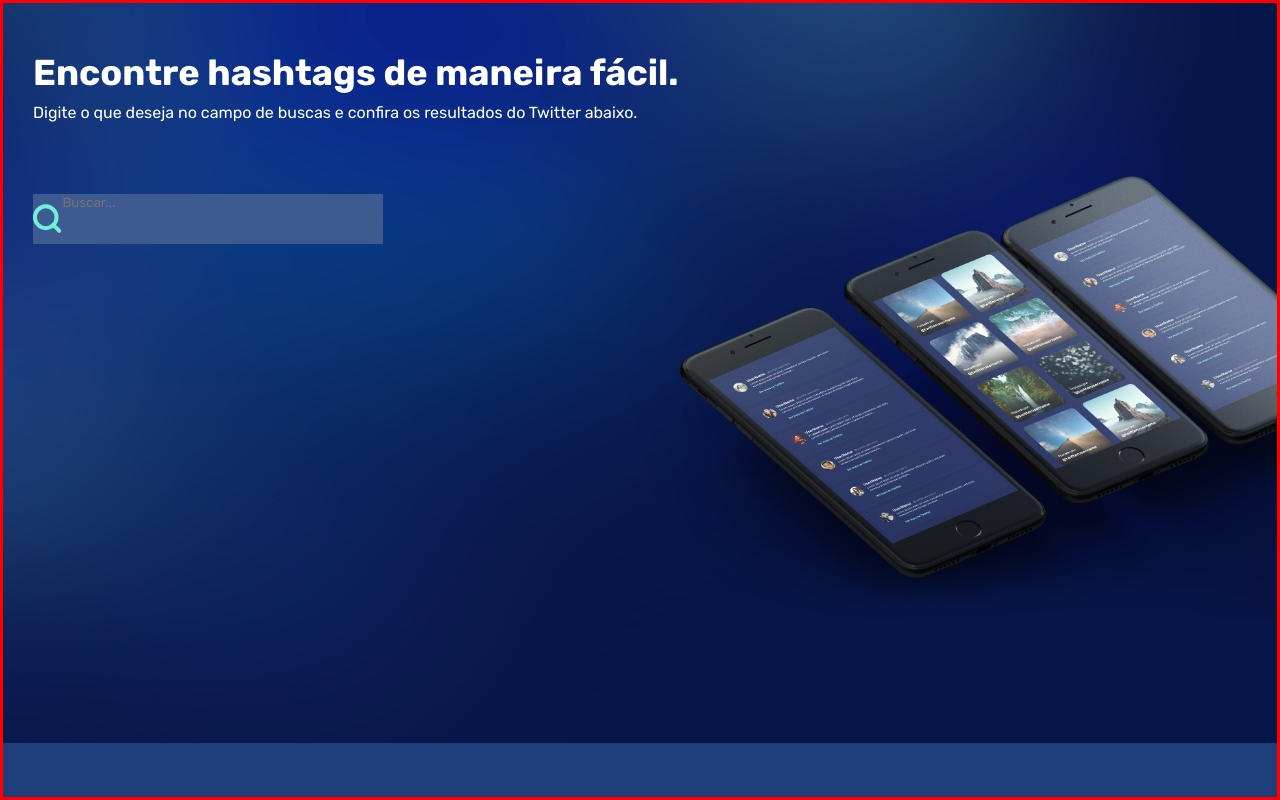
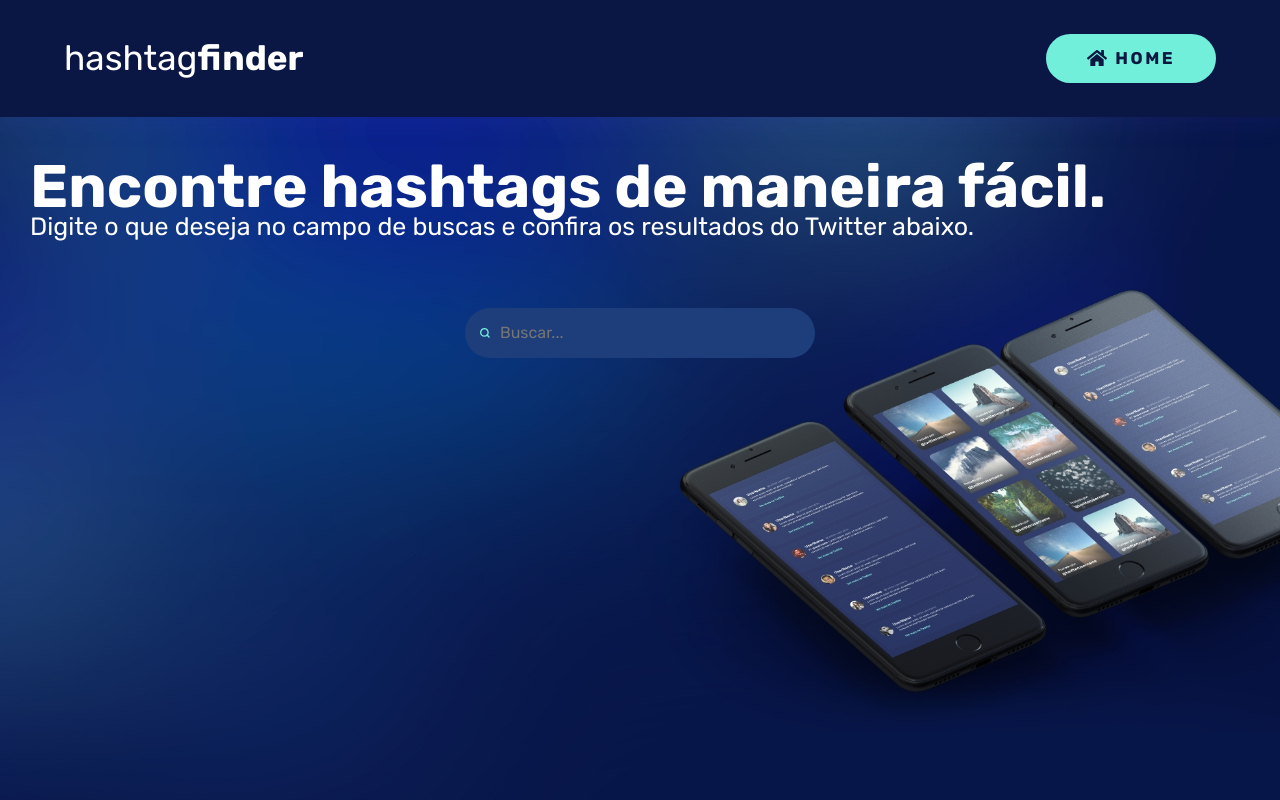
Before and after one commit to JD-Rodrigues/hashtag-finder, a React (Vite) app: page / in a window 1280 px wide. Shown: the top 800 px of the page. Built offline with nearby package versions, Linux system fonts and the light colour scheme.

Commit message:
Criação da seção de busca

```diff
--- a/src/App.jsx
+++ b/src/App.jsx
@@ -1,5 +1,6 @@
 import { Route, Routes } from "react-router-dom"
 import { Footer } from "./components/footer"
+import { Header } from "./components/header"
 import { About } from "./pages/about"
 import { History } from "./pages/history"
 import { Home } from "./pages/home"
@@ -11,6 +12,7 @@ function App() {
 
   return (
     <div className="App">
+      <Header />
         <Routes>
           <Route path="/" element={<Home />} />
           <Route path="/sobre" element={<About />} />
--- a/src/components/header/index.jsx
+++ b/src/components/header/index.jsx
@@ -1,4 +1,5 @@
-import styles from "./styles.module.css"
+import styles from "./styles.module.css";
+import homeIcon from '../../../public/images/icons/icon-home.svg';
 
 export const Header = () => {
   return(
--- a/src/main.module.css
+++ b/src/main.module.css
@@ -63,7 +63,7 @@ html {
   --dark-blue:#0A1744;
   --cyan:#72EFDB;
   --light-blue:rgb(30, 62, 123);
-  --light-blue-opaque:#3d5a91;
+  --light-blue-opaque:#1e3e7b;
 
   --text-white-first:#ffffff;
   --text-white-second:#FCFCFC;
--- a/src/pages/home/index.jsx
+++ b/src/pages/home/index.jsx
@@ -15,7 +15,7 @@ export const Home = () => {
             <p className={styles.description}>Digite o que deseja no campo de buscas e confira os resultados do Twitter abaixo.</p>
           </div>
           <div className={styles.search__wrapper}>
-            <img src={searchIcon} alt="" />
+            <img src={searchIcon} className={styles.search__icon} alt="" />
             <form action="">
               <input type="search" placeholder="Buscar..." />
             </form>
--- a/src/pages/home/styles.module.css
+++ b/src/pages/home/styles.module.css
@@ -2,7 +2,6 @@
 .main {
   width: 100%;
   min-height: 100vh;
-  border: solid red;
 }
 
 .search__section {
@@ -31,13 +30,86 @@
 }
 
 .search__wrapper {
+  padding: 15px;
+  border-radius: 25px;
   display: flex;
+  align-items: center;
+  align-self: center;
+  column-gap: 10px;
   width: 350px;
   height: 50px;
   background-color: var(--light-blue-opaque);
 }
 
+.search__icon {
+  width: 10px;
+}
+
 input[type='search'] {
+  display: flex;
   background-color: transparent;
   border: none;
+  outline: none;
+  color: var(--text-white-first);
 }
+
+input[type='search']::placeholder{
+  font-size: 16px;
+}
+
+@media (min-width:768px) {
+  .title {
+    font-size: 45px;
+  }
+
+  .description {
+    font-size: 20px;
+  }
+}
+
+@media (min-width:1112px) {
+  .title {
+    font-size: 60px;
+  }
+
+  .description {
+    font-size: 25px;
+  }
+}
+
+@media (min-width:1500px) {
+  .title {
+    font-size: 70px;
+  }
+
+  .description {
+    font-size: 30px;
+  }
+}
+
+@media (min-width:1920px) {
+  .title {
+    font-size: 80px;
+  }
+
+  .description {
+    font-size: 30px;
+  }
+
+  .search__wrapper {
+    width: 1000px;
+    height: auto;
+    border-radius: 60px;
+    column-gap: 45px;
+  }
+
+  .search__icon {
+    width: 20px;
+  }
+
+  input[type='search']::placeholder{
+    font-size: 30px;
+    padding: 10px;
+
+  }
+}
--- a/src/pages/login/index.jsx
+++ b/src/pages/login/index.jsx
@@ -1,7 +1,6 @@
 import styles from './login.module.css';
 import { FirstSection } from "../../components/firstSection"
 import { useState } from 'react';
-import homeIcon from '../../../public/images/icons/home-icon.png';
 
 export const Login = () => {
   const [user, setUser] = useState("");
```
Also changed, not shown: public/images/icons/icon-home.svg (added), src/assets/images/logo.svg (deleted). Lines whose indentation alone changed are shown as unchanged.
